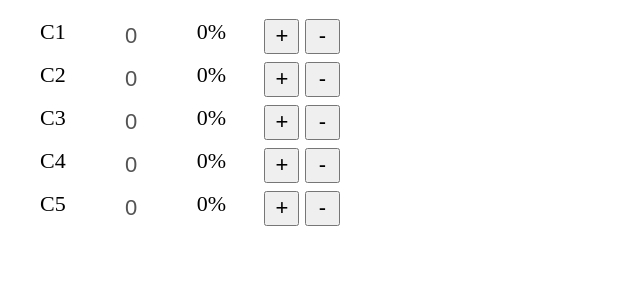
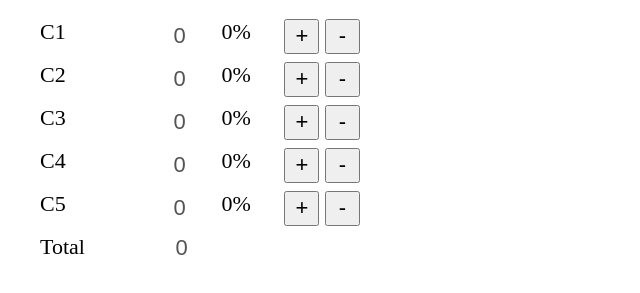
Before and after one commit to rjabdurrahman/custom-counter, a plain HTML site: page index.html in a window 1280 px wide. Shown: the part 101-394 px from the top of the page, without its empty margins (0-640 px from the left). Drawn offline with nearby package versions, Linux system fonts and the light colour scheme.

Commit message:
Updated: Counter total

```diff
--- a/index.html
+++ b/index.html
@@ -25,16 +25,20 @@
             border: none;
             background-color: transparent;
             width: 50px;
-            text-align: center;
+            text-align: right;
         }
 
         .flex-row {
-            max-width: 300px;
+            max-width: 320px;
             display: flex;
             gap: 10px;
             font-size: 22px;
             justify-content: space-between;
             margin-bottom: 8px;
+        }
+
+        .flex-row div:first-of-type {
+            flex-basis: 60px;
         }
 
         .flex-row input {
@@ -106,6 +110,14 @@
                 <button class="counter-btn" onclick="counter(5, 'decrement')">-</button>
             </div>
         </div>
+        <div class="flex-row">
+            <div>Total</div>
+            <div>
+                <input type="text" id="total" value="0" disabled>
+            </div>
+            <div>&nbsp;&nbsp;&nbsp;&nbsp;&nbsp;&nbsp;&nbsp;&nbsp;</div>
+            <div>&nbsp;&nbsp;&nbsp;&nbsp;&nbsp;&nbsp;&nbsp;&nbsp;&nbsp;&nbsp;</div>
+        </div>
     </div>
     <script>
         let allValEls = document.querySelectorAll('.counter-value');
@@ -132,6 +144,7 @@
 
         // Calculate percentage and bind it render it
         function calPercentage() {
+            $('#total').val(getTotal())
             allPercentageEls.forEach((x, idx) => {
                 $(x).text(Math.round(allValEls[idx].value / getTotal() * 100) + '%');
             })
```
